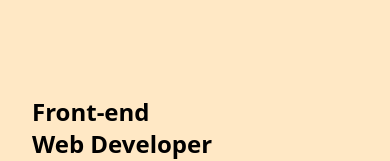
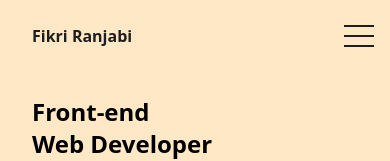
Before and after one commit to ranjabi/ranjabi.github.io, a React (Create React App) app: page / in a window 390 px wide. Shown: the top 161 px of the page. Built offline with nearby package versions, Linux system fonts and the light colour scheme; the HTML template or start-up script is replaced by a standard one.

Commit message:
navbar responsive

```diff
--- a/src/App.tsx
+++ b/src/App.tsx
@@ -8,7 +8,7 @@ import Contact from './components/Contact';
 function App() {
   return (
     <div>
-      {/* <Navbar /> */}
+      <Navbar />
       <Hero />
       <Projects />
       <Contact />
--- a/src/components/Navbar.tsx
+++ b/src/components/Navbar.tsx
@@ -1,8 +1,51 @@
+import { useState } from "react";
+
 const Navbar = () => {
+  const [click, setClick] = useState(false);
+
   return (
-    <nav className="bg-primary flex justify-end">
-      <div className="w-8 h-8 mt-4 mr-4 bg-secondary">&nbsp;</div>
-    </nav>
+    <header className="absolute w-full z-10 flex items-center bg-transparent">
+      <div className="container relative flex items-center justify-between">
+        <div className="px-4">
+          <a
+            href="#"
+            className="block py-6 text-base font-semibold text-secondary"
+          >
+            Fikri Ranjabi
+          </a>
+        </div>
+        <div className="flex items-center justify-between">
+          <button
+            id="hamburger"
+            name="hamburger"
+            type="button"
+            className={`absolute right-4 block lg:hidden ${click ? 'hamburger-active' : ''}`}
+            onClick={() => {setClick(!click)}}
+          >
+            <span className="hamburger-line origin-top-left transition duration-300 ease-in-out"></span>
+            <span className="hamburger-line transition duration-300 ease-in-out"></span>
+            <span className="hamburger-line origin-bottom-left transition duration-300 ease-in-out"></span>
+          </button>
+
+          <nav
+              id="nav-menu"
+              className={`absolute right-4 ${click ? 'visible' : 'hidden'} top-full w-full max-w-[250px] rounded-lg bg-white py-5 shadow-lg dark:bg-dark dark:shadow-slate-500 lg:static lg:block lg:max-w-full lg:rounded-none lg:bg-transparent lg:shadow-none lg:dark:bg-transparent `}
+            >
+              <ul className="block lg:flex">
+                <li className="group">
+                  <a href="#home" className="mx-8 flex py-2 text-base text-secondary lg:text-primary group-hover:text-secondary lg:group-hover:text-primary">Home</a>
+                </li>
+                <li className="group">
+                  <a href="#portfolio" className="mx-8 flex py-2 text-base text-secondary lg:text-primary group-hover:text-secondary  lg:group-hover:text-primary">Projects</a>
+                </li>
+                <li className="group">
+                  <a href="#contact" className="mx-8 flex py-2 text-base text-secondary lg:text-primary group-hover:text-secondary lg:group-hover:text-primary">Contact</a>
+                </li>
+              </ul>
+            </nav>
+        </div>
+      </div>
+    </header>
   );
 };
 
--- a/src/index.css
+++ b/src/index.css
@@ -15,8 +15,28 @@ code {
 @tailwind components;
 @tailwind utilities;
 
-/* @layer components {
-  .navbar {
+@layer components {
+  /* .navbar {
     @apply hover:bg-secondary hover:text-primary text-2xl mx-[20px] py-[20px] px-4;
+  } */
+  .navbar-fixed {
+    @apply fixed z-[9999] bg-secondary bg-opacity-70 backdrop-blur-sm;
+    box-shadow: inset 0 -1px 0 0 rgba(0, 0, 0, 0.2);
   }
-} */
+
+  .hamburger-line {
+    @apply my-2 block h-[2px] w-[30px] bg-secondary ;
+  }
+
+  .hamburger-active > span:nth-child(1) {
+    @apply rotate-45;
+  }
+
+  .hamburger-active > span:nth-child(2) {
+    @apply scale-0;
+  }
+
+  .hamburger-active > span:nth-child(3) {
+    @apply -rotate-45;
+  }
+}
```
